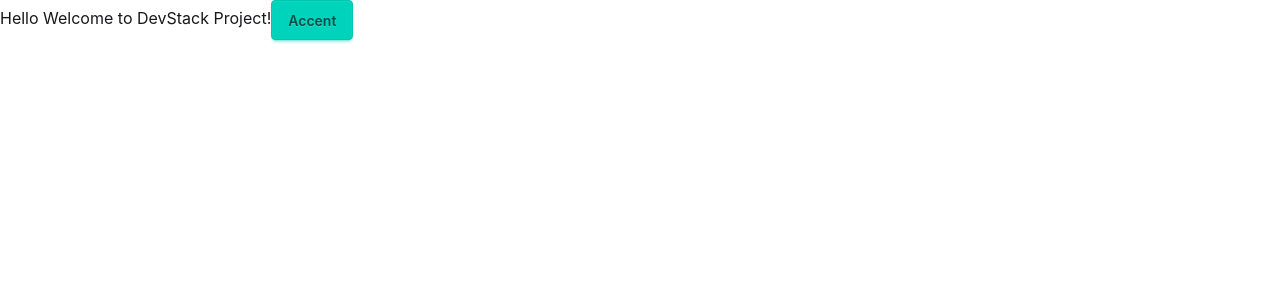
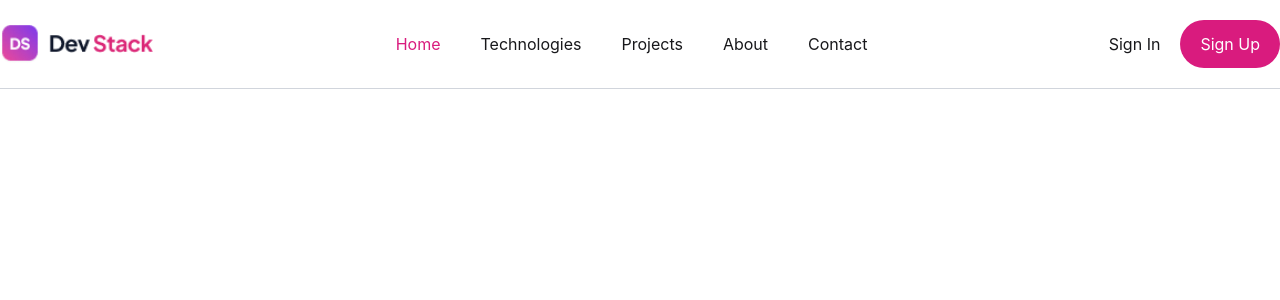
Before and after one commit to md-ashraful-islam-ullas/DevStack-PH-B14-A5, a React (Vite) app: page / in a window 1280 px wide. Shown: the top 300 px of the page. Built offline with nearby package versions, Linux system fonts and the light colour scheme.

Commit message:
feat: add the Nav section and used position fixed

```diff
--- a/src/App.tsx
+++ b/src/App.tsx
@@ -1,9 +1,10 @@
+import Nav from "./components/Nav"
+
 function App() {
 
   return (
     <>
-      Hello  Welcome to DevStack Project!
-      <button className="btn btn-accent">Accent</button>
+      <Nav />
     </>
   )
 }
--- /dev/null
+++ b/src/components/Nav.tsx
@@ -0,0 +1,28 @@
+import navLogo from "../assets/logo-text.png"
+
+const Nav = () => {
+    return (
+        <nav className="fixed top-0 left-0 right-0 z-50 border-b border-gray-300">
+            <div className="container mx-auto flex justify-between items-center h-22">
+                <img className="h-10" src={navLogo} alt="" />
+
+                <ul className="flex gap-10 items-center">
+                    <li className="text-[#D91B7E]">Home</li>
+                    <li>Technologies</li>
+                    <li>Projects</li>
+                    <li>About</li>
+                    <li>Contact</li>
+                </ul>
+
+                <div className="flex gap-5 items-center">
+                    <p>Sign In</p>
+                    <button className="bg-[#D91B7E] text-white px-5 py-3 rounded-3xl">
+                        Sign Up
+                    </button>
+                </div>
+            </div>
+        </nav>
+    );
+};
+
+export default Nav;
```
